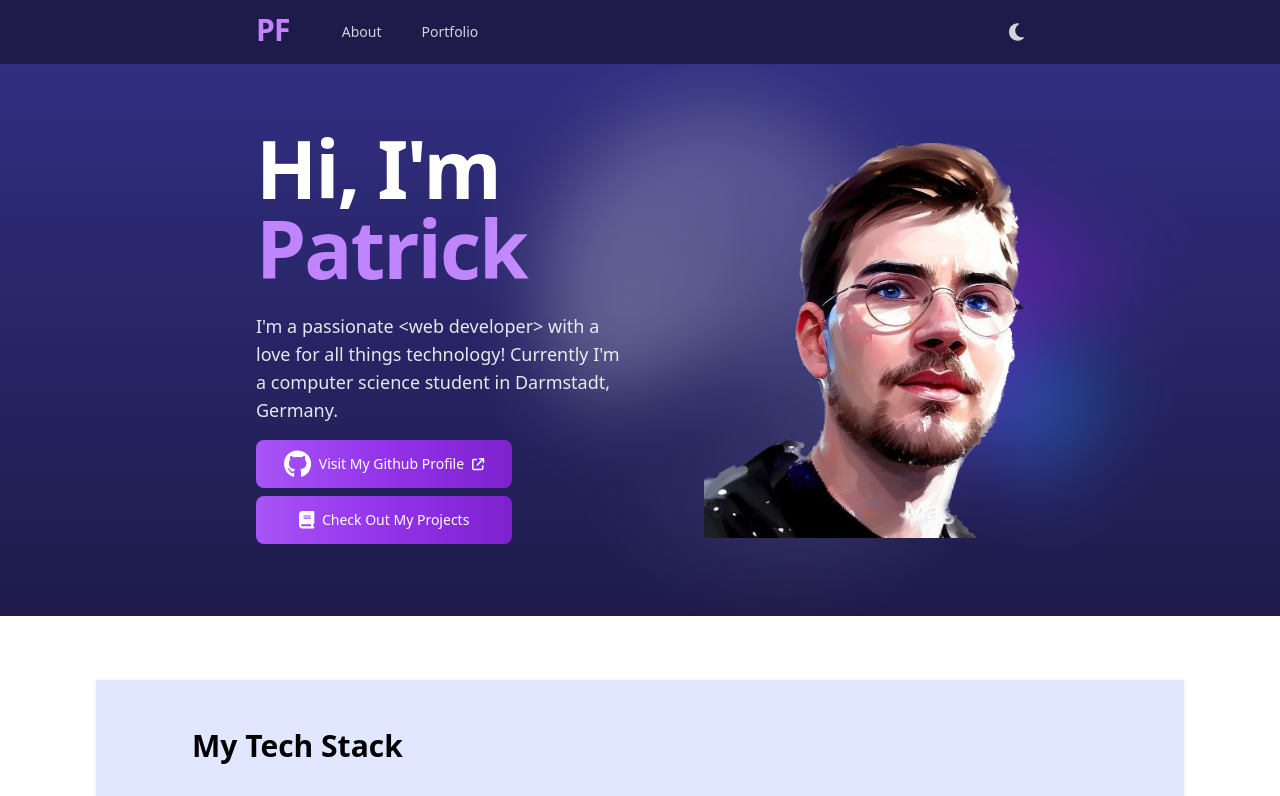
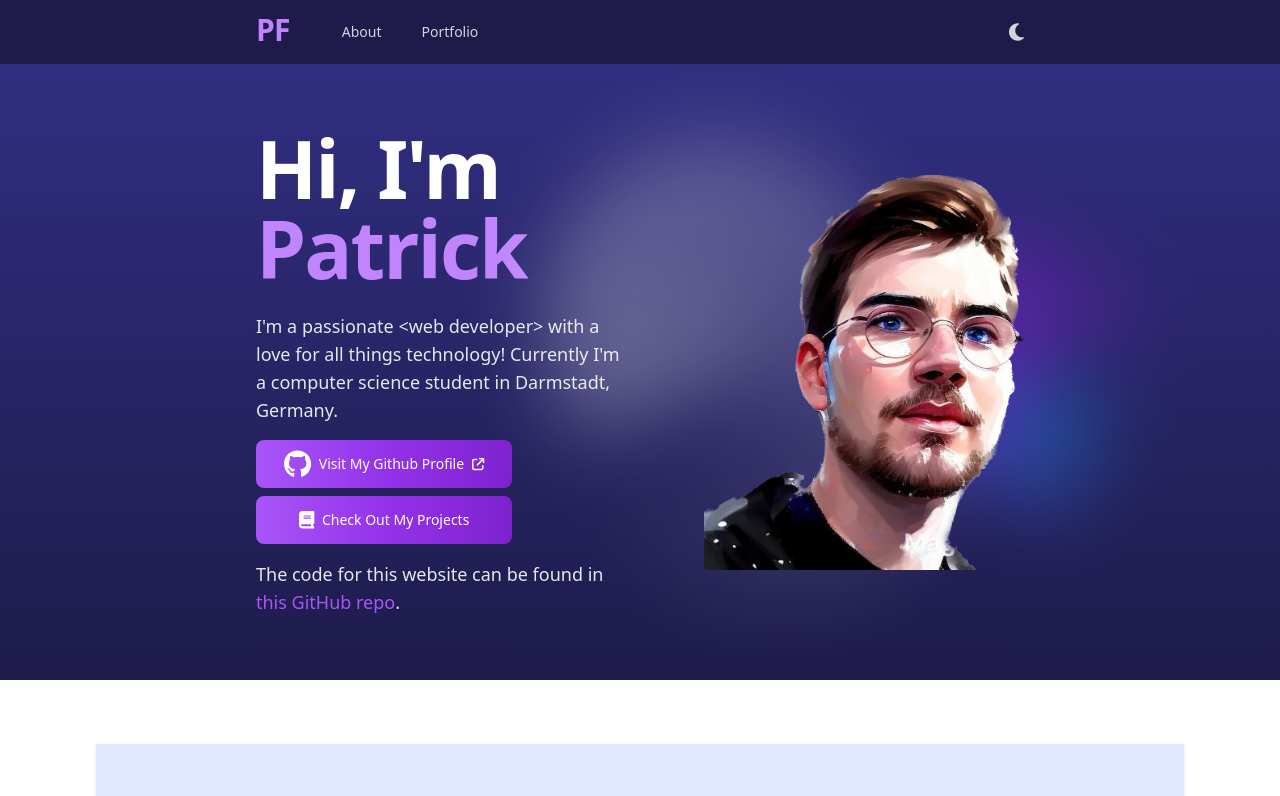
Before and after one commit to paddomanno/portfolio-next, a Next.js app: page / in a window 1280 px wide. Shown: the top 796 px of the page. Built offline with nearby package versions, Linux system fonts and the light colour scheme.

Commit message:
add link to portfolio repo

```diff
--- a/src/components/About.tsx
+++ b/src/components/About.tsx
@@ -60,6 +60,18 @@ export default function About() {
                 Get In Touch
               </button>
             </Link> */}
+            <p className="mt-2 text-lg text-gray-200">
+              The code for this website can be found in{" "}
+              <a
+                className="hober:underline text-purple-500 hover:text-purple-600"
+                href="https://github.com/paddomanno/portfolio-next"
+                target="_blank"
+                rel="noopener noreferrer"
+              >
+                this GitHub repo
+              </a>
+              .
+            </p>
           </div>
         </div>
 
```
